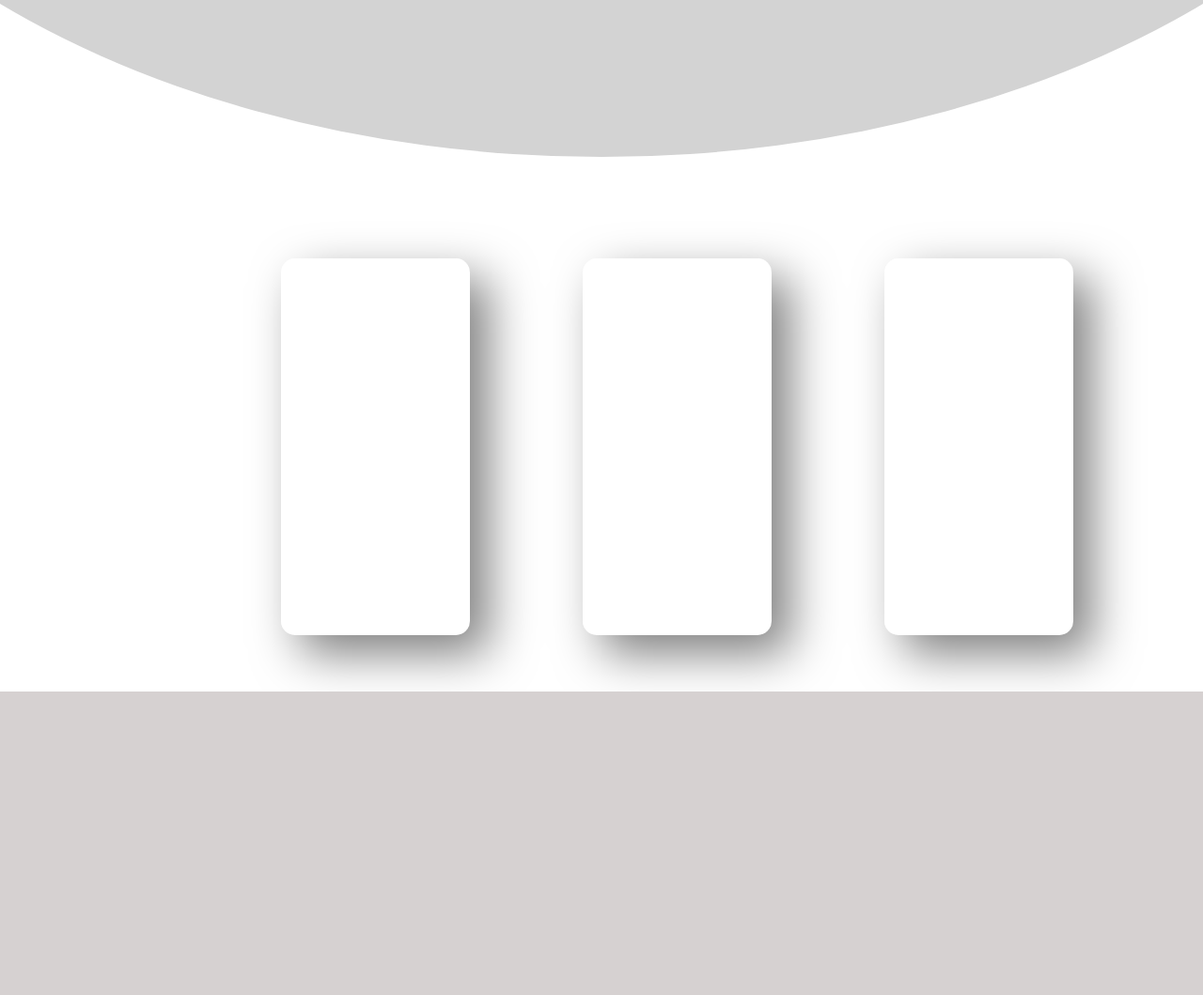
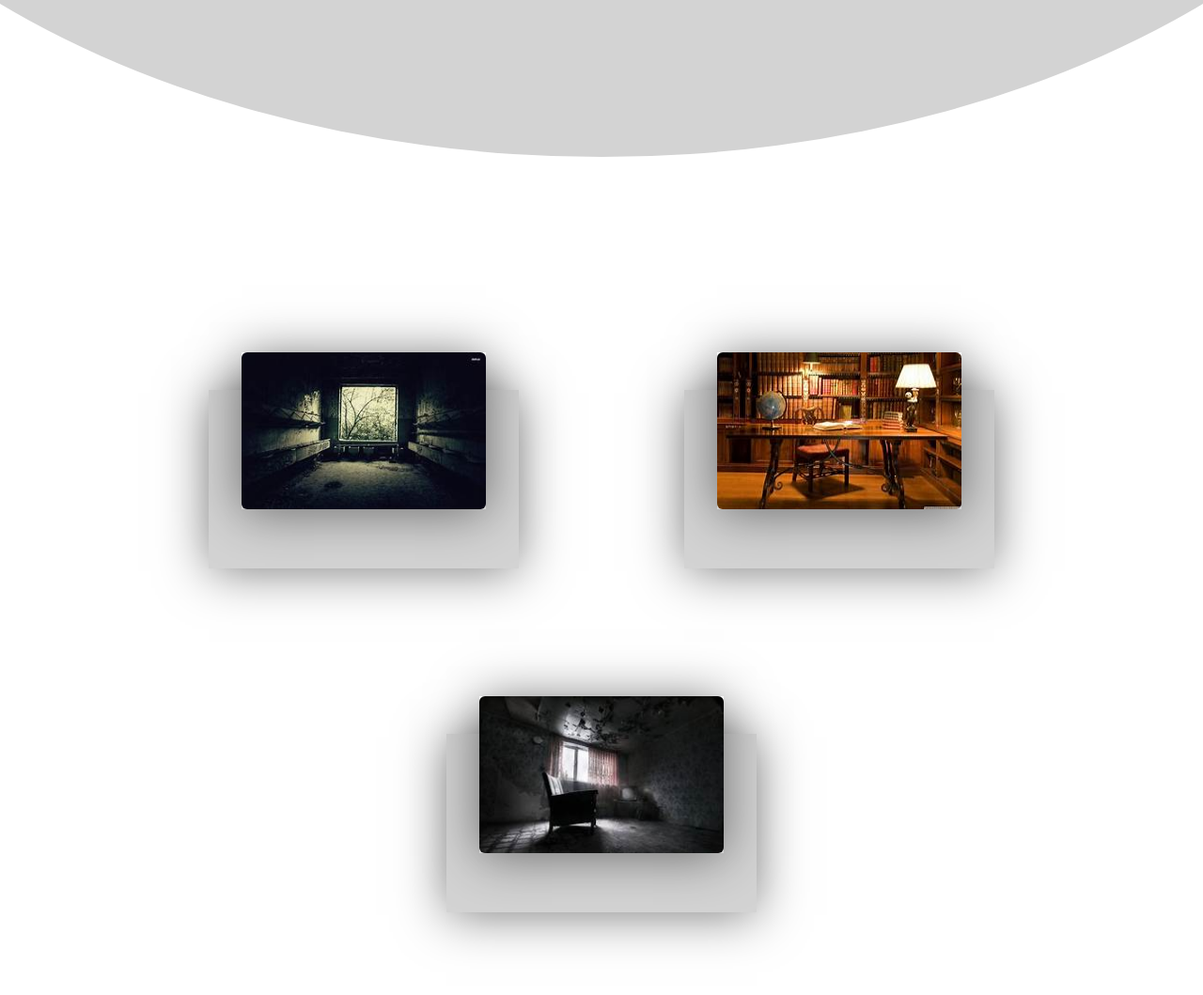
Before and after one commit to boowonderer/project, a PHP site: page / in a window 1280 px wide. Shown: the part 540-1599 px from the top of the page at 94% size. Before the commit the page ends 1276 px from the top, so only its background shows below. Run offline with PHP 8.4, Linux system fonts and the light colour scheme.

Commit message:
Finished the home page. And added some cards.

```diff
--- a/index.html
+++ b/index.html
@@ -30,25 +30,40 @@
     </div>
 </section>
     <div class="container">
-    <div class="card">
-        <div class="text">
-            <h2>01</h2>
-            <h3>Room One</h3>
-            <a href="">Read More</a>
+        <div class="mycard">
+            <div class="cimg">
+                <img src="./src/img/img1.jpg" alt="">
+            </div>
+            <div class="cdetail">
+                <h2>Card no1</h2>
+                <p>
+                    Here you can see our first escape room that we have to offer. It is one
+                    of our most sold out rooms of the days. With a lot of tricky tasks.
+                </p>
             </div>
         </div>
-    <div class="card">
-        <div class="text">
-            <h2>02</h2>
-            <h3>Room Two</h3>
-            <a href="">Read More</a>
+        <div class="mycard">
+            <div class="cimg">
+                <img src="./src/img/img2.jpg" alt="">
+            </div>
+            <div class="cdetail">
+                <h2>Card no1</h2>
+                <p>
+                    Here you can see our first escape room that we have to offer. It is one
+                    of our most sold out rooms of the days. With a lot of tricky tasks.
+                </p>
             </div>
         </div>
-    <div class="card">
-        <div class="text">
-            <h2>03</h2>
-            <h3>Room Three</h3>
-            <a href="">Read More</a>
+        <div class="mycard">
+            <div class="cimg">
+                <img src="./src/img/img3.jpg" alt="">
+            </div>
+            <div class="cdetail">
+                <h2>Card no1</h2>
+                <p>
+                    Here you can see our first escape room that we have to offer. It is one
+                    of our most sold out rooms of the days. With a lot of tricky tasks.
+                </p>
             </div>
         </div>
     </div>
--- a/src/css/style.css
+++ b/src/css/style.css
@@ -2,98 +2,6 @@ body    {
     margin: 0;
     padding: 0;
     box-sizing: border-box;
-}
-
-body:before {
-    content: '';
-    position: absolute;
-    top: 0;
-    left: 0;
-    width: 100%;
-    height: 100%;
-    clip-path: circle(30% at right 70%);
-
-}
-
-body:after {
-    content: '';
-    position: absolute;
-    top: 0;
-    left: 0;
-    width: 100%;
-    height: 100%;
-    clip-path: circle(20% at 10% 10%);
-}
-
-.container {
-    position: relative;
-    display: flex;
-    justify-content: center;
-    align-items: center;
-    max-width: 1200px;
-    flex-wrap: wrap;
-    z-index: 1;
-    margin-left: 10rem;
-    margin-top: 3rem;
-}
-
-.container .card {
-    position: relative;
-    width: 200px;
-    height: 400px;
-    margin: 60px;
-    box-shadow: 20px 20px 50px rgba(0, 0, 0, 0.5);
-    border-radius: 15px;
-    background: rgba(255, 255, 255, 0.1);
-    overflow: hidden;
-    display: flex;
-    justify-content: center;
-    align-items: center;
-    border-top: 1px solid rgba(255, 255, 255, 0.5);
-    border-left: 1px solid rgba(255, 255, 255, 0.5);
-    backdrop-filter: blur(5px);
-}
-
-.container .card .text {
-    padding: 20px;
-    text-align: center;
-    transform: translateY(100px);
-    opacity: 0;
-    transition: 0.5s;
-}
-
-.container .card:hover .text {
-    transform: translateY(0px);
-    opacity: 1;
-
-}
-
-.container .card .text h2 {
-    position: absolute;
-    top: -80px;
-    right: 30px;
-    font-size: 8em;
-    color: rgba(255, 255, 255, 0.05);
-    pointer-events: none;
-}
-
-.container .card .text h3 {
-    font-size: 1.8em;
-    color: #c2baba;
-    z-index: 1;
-}
-
-.container .card .text a {
-    position: relative;
-    display: inline-block;
-    padding: 8px 20px;
-    margin-top: 15px;
-    background: #fff;
-    color: #000;
-    border-radius: 20px;
-    text-decoration: none;
-    font-weight: 500;
-    box-shadow: 0 5px 15px rgba(0, 0, 0, 0.2);
 }
 
 
@@ -178,6 +86,70 @@ section .content h1 {
     color: #f8f8f8;
     font-size: 3em;
 }
+
+.container {
+    position: relative;
+    width: 100%;
+    display: flex;
+    justify-content: center;
+    align-items: center;
+    flex-wrap: wrap;
+    margin-top: 10rem;
+}
+
+.container .mycard {
+    position: relative;
+    max-width: 300px;
+    height: 150px;
+    background: lightgray;
+    margin: 5.5rem 5.5rem;
+    padding: 20px 15px;
+    display: flex;
+    flex-direction: column;
+    box-shadow: 0 3px 50px rgba(0,0,0,0.5);
+    transition: 0.4s ease-in-out;
+
+
+}
+
+.container .mycard:hover {
+    height: 300px;
+}
+
+.container .mycard .cimg {
+    position: relative;
+    width: 260px;
+    height: 200px;
+    top: -60px;
+    left: 20px;
+    z-index: 1;
+    box-shadow: 0 3px 50px rgba(0,0,0,0.5);
+}
+
+.container .mycard .cimg img {
+    max-width: 100%;
+    border-radius: 6px;
+    height: 100%;
+
+}
+
+.container .mycard .cdetail {
+    position: relative;
+    margin-top: -140px;
+    padding: 10px 15px;
+    text-align: center;
+    color: black;
+    visibility: hidden;
+    opacity: 0;
+    transition: 0.4s ease-in-out;
+}
+
+.container .mycard:hover .cdetail {
+    visibility: visible;
+    opacity: 1;
+    margin-top: -50px;
+}
+
     /*
     Fade in effect
      */
```
Also changed, not shown: src/img/img1.jpg (added), src/img/img2.jpg (added), src/img/img3.jpg (added). Lines whose indentation alone changed are shown as unchanged.
